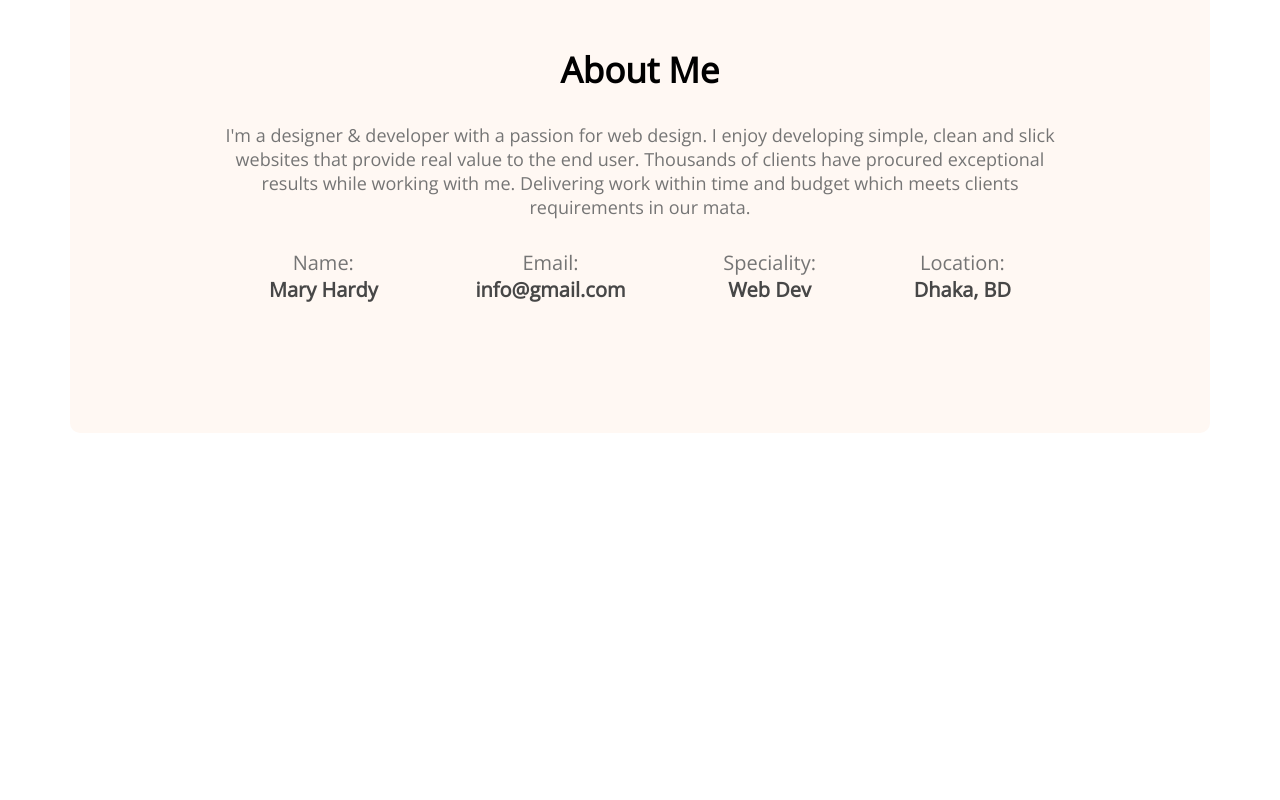
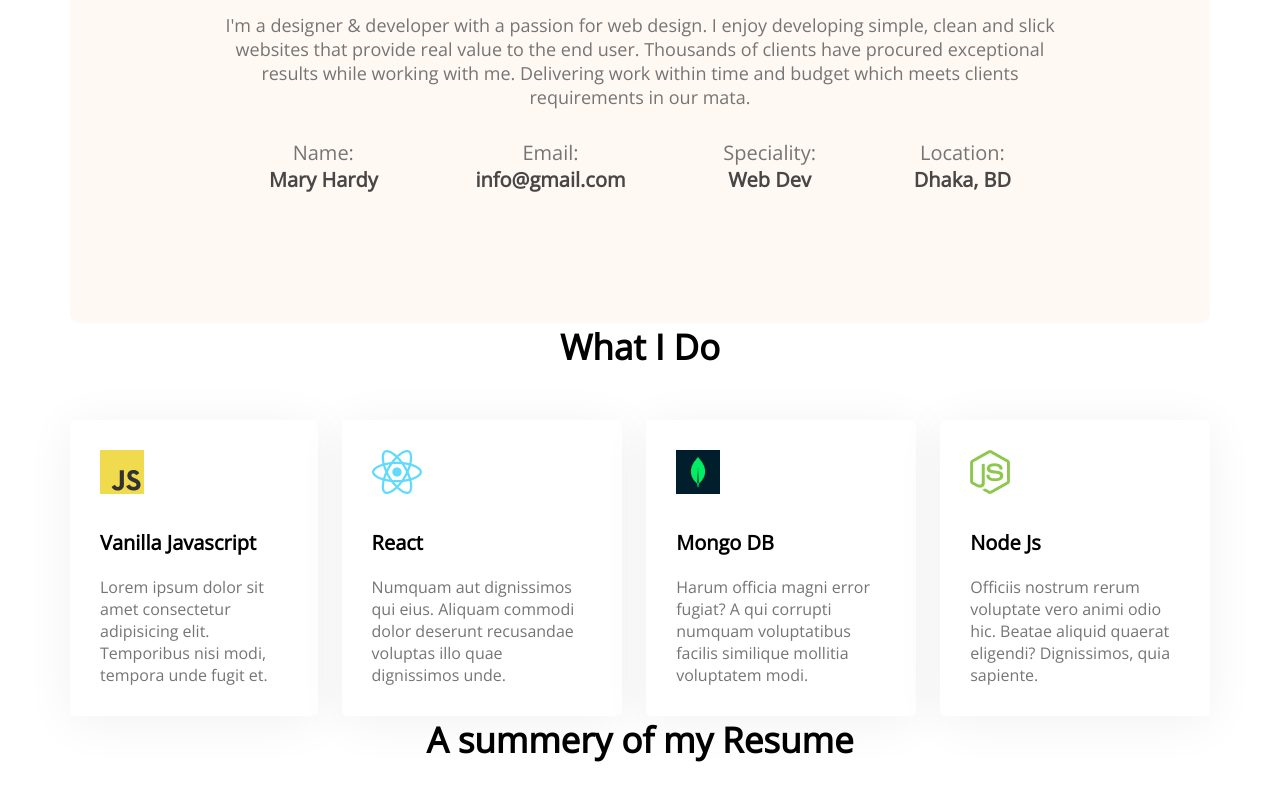
Before and after one commit to z3san/developer-portfolio, a plain HTML site: page index.html in a window 1280 px wide. Shown: the part 1054-1854 px from the top of the page. Before the commit the page ends 1487 px from the top, so only its background shows below. Drawn offline with nearby package versions, Linux system fonts and the light colour scheme.

Commit message:
2 sections added

```diff
--- a/index.html
+++ b/index.html
@@ -64,6 +64,45 @@
 </div>
 </section>
 
+<!-- what i do  -->
+<section class="what-i-do"></section>
+<h3 class="section-title">What I Do</h3>
+<div class="skills-container">
+    <div class="skill">
+        <img src="/images/icons/js.png" alt="">
+        <p class="skill-title">Vanilla Javascript</p>
+        <p class="skill-description">Lorem ipsum dolor sit amet consectetur adipisicing elit. Temporibus nisi modi, tempora unde fugit et.</p>
+    </div>
+    <div class="skill">
+        <img src="images/icons/react.png" alt="">
+        <p class="skill-title">React</p>
+        <p class="skill-description">Numquam aut dignissimos qui eius. Aliquam commodi dolor deserunt recusandae voluptas illo quae dignissimos unde.</p>
+    </div>
+    <div class="skill">
+        <img src="/images/icons/mongo.png" alt="">
+        <p class="skill-title">Mongo DB</p>
+        <p class="skill-description">Harum officia magni error fugiat? A qui corrupti numquam voluptatibus facilis similique mollitia voluptatem modi.</p>
+    </div>
+    <div class="skill">
+        <img src="/images/icons/nodejs.png" alt="">
+        <p class="skill-title">Node Js</p>
+        <p class="skill-description">Officiis nostrum rerum voluptate vero animi odio hic. Beatae aliquid quaerat eligendi? Dignissimos, quia sapiente.</p>
+    </div>
+</div>
+
+
+<section>
+    <!-- Resume Section -->
+    <section class="resume">
+        <h3 class="section-title">A summery of my Resume</h3>
+        <div class="resume-content"></div>
+    </section>
+</section>
+
+
+
+
+
 
     </main>
 
--- a/portfolio.css/styles.css
+++ b/portfolio.css/styles.css
@@ -91,13 +91,15 @@ main{
     margin: 0 auto;
 }
 
+.section{
+    margin-top: 130px;
+}
 
 /* about section starts */
 
 
 .about{
 
-margin-top: 130px;
 background: #FFF8F3;
 border-radius: 10px;
 padding: 130px 150px;
@@ -106,7 +108,8 @@ text-align: center;
 
 
 .section-title{
-margin-bottom: 30px;
+    text-align: center;
+margin-bottom: 50px;
 font-weight: 700;
 font-size: 35px;
 
@@ -136,3 +139,36 @@ font-size: 35px;
         font-size: 20px;
         color: #474747;
     }
+
+    /* what i do styles */
+
+
+
+    .skills-container{
+        display: flex;
+        gap: 24px;
+    }
+
+    .skill{
+        background: #FFFFFF;
+        box-shadow: 0px 6px 50px rgba(0, 0, 0, 0.06);
+        border-radius: 5px;
+        padding: 30px;
+    }
+
+    .skill-title{
+        font-weight: 700;
+        font-size: 20px;
+        margin-top: 30px;
+        margin-bottom: 20px;
+    }
+
+    .skill-description{
+
+        color: #757575;
+
+
+    }
+
+
+    /* resume styles */
```
